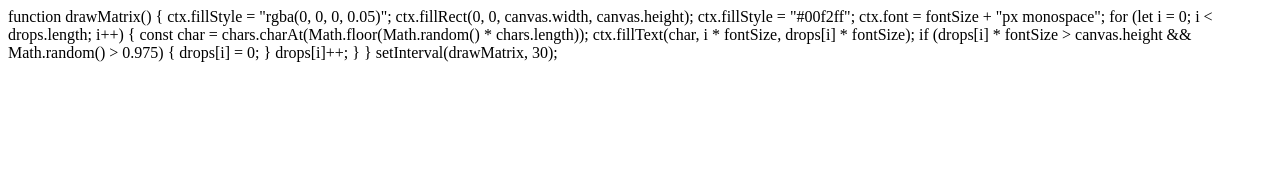
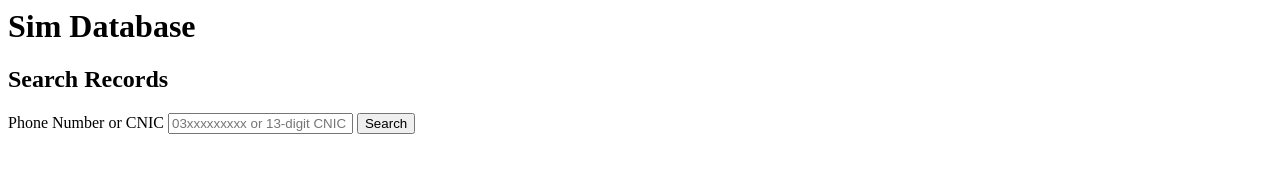
Before and after one commit to syedhassannaqvi830-prog/Sim-data-base-by-syed, a plain HTML site: page index.html in a window 1280 px wide. Drawn offline with Linux system fonts and the light colour scheme.

Commit message:
index.html

```diff
--- a/index.html
+++ b/index.html
@@ -1,22 +1,27 @@
 
-  function drawMatrix() {
-    ctx.fillStyle = "rgba(0, 0, 0, 0.05)";
-    ctx.fillRect(0, 0, canvas.width, canvas.height);
-    ctx.fillStyle = "#00f2ff";
-    ctx.font = fontSize + "px monospace";
+      <header class="text-center mb-6">
+      <h1 id="main-title" class="text-4xl font-bold text-green-400">Sim Database</h1>
+      <h2 class="text-xl text-blue-300 mt-2">Search Records</h2>
+    </header>
 
-    for (let i = 0; i < drops.length; i++) {
-      const char = chars.charAt(Math.floor(Math.random() * chars.length));
-      ctx.fillText(char, i * fontSize, drops[i] * fontSize);
-
-      if (drops[i] * fontSize > canvas.height && Math.random() > 0.975) {
-        drops[i] = 0;
-      }
-      drops[i]++;
-    }
-  }
-  setInterval(drawMatrix, 30);
-</script>
-
-</body>
-</html>
+    <form method="POST" class="space-y-4">
+      <label for="inputValue" class="sr-only">Phone Number or CNIC</label>
+      <input
+        type="text"
+        id="inputValue"
+        name="inputValue"
+        placeholder="03xxxxxxxxx or 13-digit CNIC"
+        pattern="(03\d{9}|\d{13})"
+        title="Enter a phone number starting with 03 followed by 9 digits, or a 13-digit CNIC number"
+        autocomplete="off"
+        inputmode="numeric"
+        required
+        class="w-full p-3 rounded-lg bg-black text-white border border-gray-700 focus:ring-2 focus:ring-green-400 focus:outline-none"
+      />
+      <button
+        type="submit"
+        class="w-full bg-blue-500 hover:bg-blue-600 text-white font-semibold p-3 rounded-lg transition duration-200"
+      >
+        Search
+      </button>
+    </form>
```
